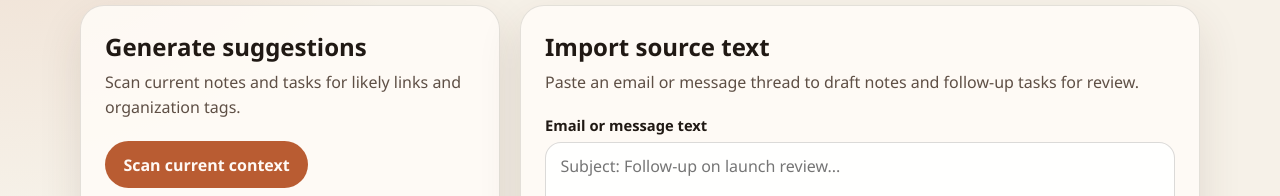
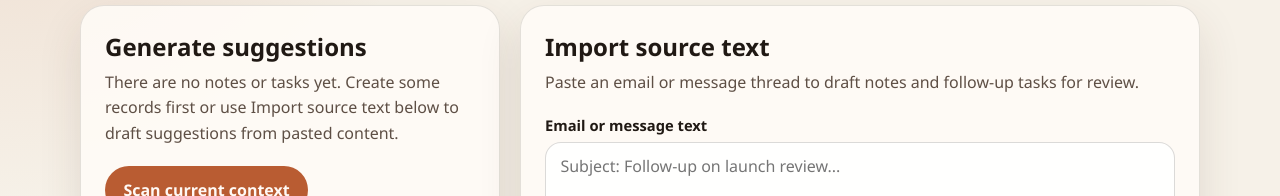
Before and after one commit to chandreshkkhatri/damco-project, a Next.js app: page /assist in a window 1280 px wide. Shown: the part 265-461 px from the top of the page. Built offline with nearby package versions, Linux system fonts and the light colour scheme; no server answers; the database is empty.

Commit message:
feat: add context counts for assist suggestions

```diff
--- a/src/app/assist/page.tsx
+++ b/src/app/assist/page.tsx
@@ -5,7 +5,11 @@ import {
   importSourceForSuggestionsAction,
 } from "@/app/assist/actions";
 import { PrimaryNav } from "@/app/primary-nav";
-import { listSuggestedActions, type SuggestedActionDto } from "@/server/assist";
+import {
+  getAssistContextCounts,
+  listSuggestedActions,
+  type SuggestedActionDto,
+} from "@/server/assist";
 
 export const dynamic = "force-dynamic";
 
@@ -81,13 +85,17 @@ function SuggestedActionItem({ action }: { action: SuggestedActionDto }) {
 }
 
 export default async function AssistPage() {
-  const actions = await listSuggestedActions();
+  const [actions, contextCounts] = await Promise.all([
+    listSuggestedActions(),
+    getAssistContextCounts(),
+  ]);
   const pendingActions = actions.filter(
     (action) => action.status === "PENDING",
   );
   const decidedActions = actions
     .filter((action) => action.status !== "PENDING")
     .slice(0, 6);
+  const hasContext = contextCounts.noteCount > 0 || contextCounts.taskCount > 0;
 
   return (
     <main className="page-shell">
@@ -105,12 +113,13 @@ export default async function AssistPage() {
           <div className="panel-heading">
             <h2>Generate suggestions</h2>
             <p>
-              Scan current notes and tasks for likely links and organization
-              tags.
+              {hasContext
+                ? `Scan ${contextCounts.noteCount} note${contextCounts.noteCount === 1 ? "" : "s"} and ${contextCounts.taskCount} task${contextCounts.taskCount === 1 ? "" : "s"} for likely links and organization tags.`
+                : "There are no notes or tasks yet. Create some records first or use Import source text below to draft suggestions from pasted content."}
             </p>
           </div>
           <form action={generateAssistSuggestionsAction} className="form-stack">
-            <button className="button" type="submit">
+            <button className="button" disabled={!hasContext} type="submit">
               Scan current context
             </button>
           </form>
--- a/src/server/assist.ts
+++ b/src/server/assist.ts
@@ -76,6 +76,11 @@ export type SuggestedActionDto = {
   sourceExcerpt: string | null;
   createdAt: string;
   decidedAt: string | null;
+};
+
+export type AssistContextCounts = {
+  noteCount: number;
+  taskCount: number;
 };
 
 export type GenerateSuggestedActionsOptions = {
@@ -208,6 +213,15 @@ async function getAssistContext() {
   ]);
 
   return { notes, tasks };
+}
+
+export async function getAssistContextCounts(): Promise<AssistContextCounts> {
+  const [noteCount, taskCount] = await Promise.all([
+    db.note.count(),
+    db.task.count(),
+  ]);
+
+  return { noteCount, taskCount };
 }
 
 function sourceDrafts(
```
